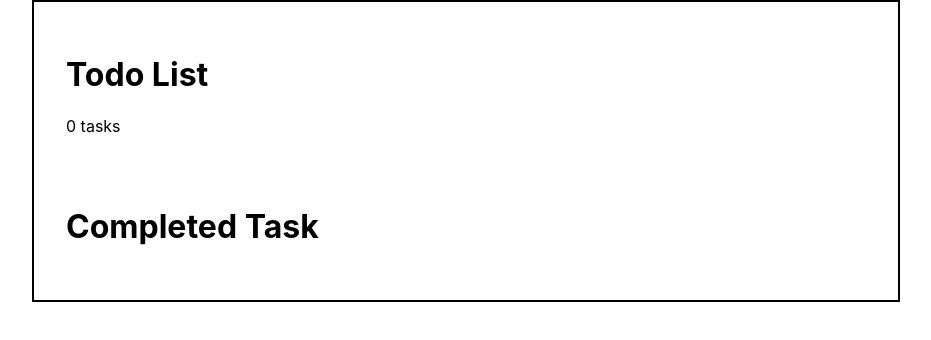
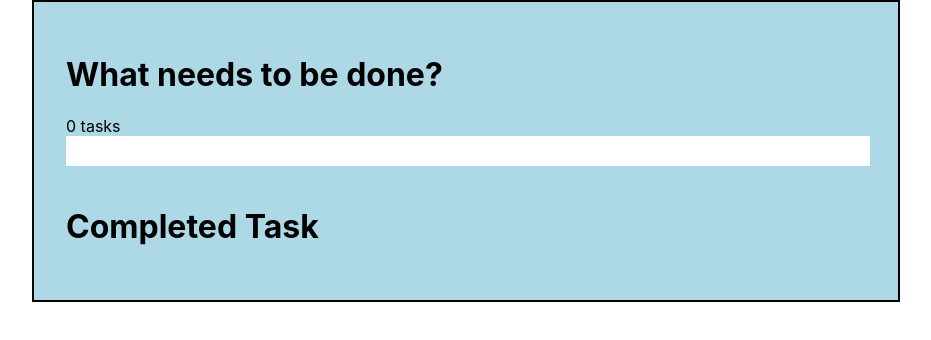
Before and after one commit to tejasveedighe/todo-app, a React (Create React App) app: page / in a window 1280 px wide. Shown: the top 340 px of the page, without its empty margins (174-1105 px from the left). Built offline with nearby package versions, Linux system fonts and the light colour scheme.

Commit message:
Colors and borders to App

```diff
--- a/src/App.css
+++ b/src/App.css
@@ -3,6 +3,7 @@
   margin: 0 auto;
   padding: 32px;
   border: 2px solid black;
+  background-color: lightblue;
 }
 
 .App-logo {
--- a/src/App.js
+++ b/src/App.js
@@ -83,7 +83,7 @@
 
   return (
     <div className="App">
-      <h1> Todo List </h1>
+      <h1> What needs to be done? </h1>
       {todoList.length} tasks
       <Input
         newTodo={newTodo}
```
